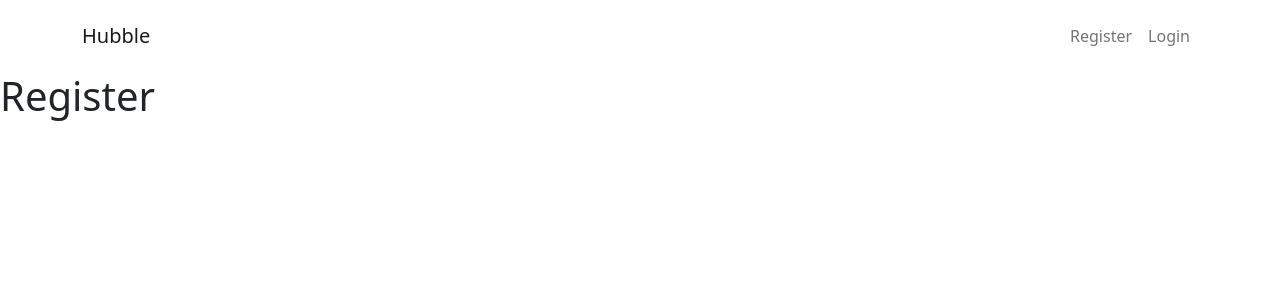
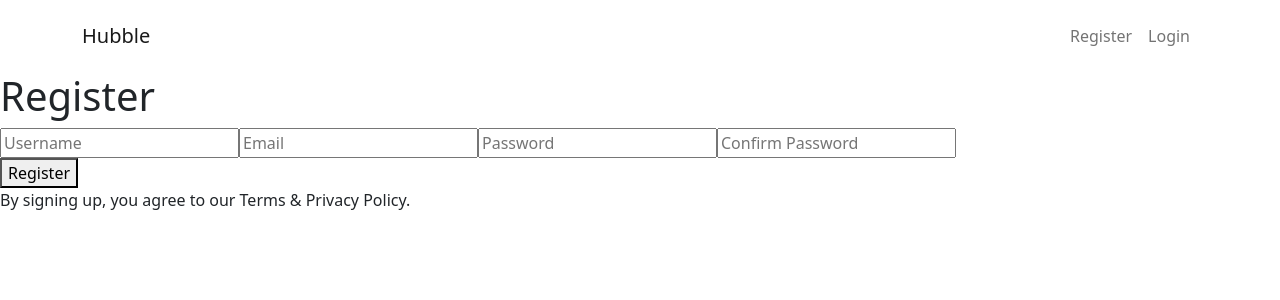
Before and after one commit to nattyhawkins/hubl, a React (Create React App) app in the folder client/: page /register in a window 1280 px wide. Shown: the top 300 px of the page. Built offline with nearby package versions, Linux system fonts and the light colour scheme; the HTML template or start-up script is replaced by a standard one.

Commit message:
searchbar complete

```diff
--- /dev/null
+++ b/client/src/components/common/SearchBar.js
@@ -0,0 +1,38 @@
+import { useEffect, useState } from 'react'
+
+
+const SearchBar = ({ groups, setSearchedGroups }) => {
+
+  const [searchInput, setSearchInput] = useState({
+    search: '',
+  })
+
+  useEffect(() => {
+    const regex = new RegExp(searchInput.search, 'i')
+    const searchedArray = groups.filter(group => {
+      return regex.test(group.name)
+    })
+    setSearchedGroups(searchedArray)
+  }, [searchInput, groups, setSearchedGroups])
+
+  const handleChange = (e) => {
+    setSearchInput({ ...searchInput, [e.target.name]: e.target.value })
+  }
+
+  return (
+    <>
+      <div className='search-function'>
+        <input onChange={handleChange}
+          type='text'
+          placeholder='search group name here'
+          name='search'
+          value={searchInput.search} />
+      </div>
+    </>
+  )
+
+
+}
+
+
+export default SearchBar
--- a/client/src/components/pages/Home.js
+++ b/client/src/components/pages/Home.js
@@ -7,23 +7,25 @@ import Row from 'react-bootstrap/row'
 import Col from 'react-bootstrap/Col'
 import Card from 'react-bootstrap/Card'
 
-
+import SearchBar from '../common/SearchBar'
 
 
 const GroupIndex = () => {
 
 
   const [groups, setGroups] = useState([])
-  const [errors, setErrors] = useState([])
+  const [searchedGroups, setSearchedGroups] = useState([])
+  const [errors, setErrors] = useState(false)
 
   useEffect(() => {
     const getData = async () => {
       try {
         const { data } = await axios.get('/api/groups')
         setGroups(data)
+        setSearchedGroups(data)
         console.log('group index data =>', data)
       } catch (err) {
-        console.log(err)
+        console.log(err.message)
         setErrors(true)
       }
     }
@@ -36,14 +38,18 @@ const GroupIndex = () => {
   return (
     <main className='group-index'>
       <Container className='groups-container'>
+        <SearchBar groups={groups}
+          setSearchedGroups={setSearchedGroups}
+          searchedGroups={searchedGroups} />
+        {searchedGroups.length ?
           <Row>
-          {groups.map(group => {
+            {searchedGroups.map(group => {
               const { name, _id, bio } = group
               return (
-              <Col key={_id} sm='6' md='3' className='group-card mb-4 text-decoration-none'>
-                <Card className='text-decoration-none'>
-                  <Link className='text-decoration-none' to={`${_id}`}>
-                    <h2 className='text-decoration-none'>{name}</h2>
+                <Col key={_id} sm='6' md='3' className='group-card'>
+                  <Card>
+                    <Link to={`${_id}`}>
+                      <h2>{name}</h2>
                     </Link>
                     <div className='card-image'></div>
                     <Card.Body>
@@ -54,6 +60,9 @@ const GroupIndex = () => {
               )
             })}
           </Row>
+          :
+          errors ? <p>something went wrong...</p> : <p>loading...</p>
+        }
       </Container>
       <h1>group index</h1>
     </main>
--- a/client/src/components/pages/Login.js
+++ b/client/src/components/pages/Login.js
@@ -1,8 +1,16 @@
 const Login = () => {
   return (
-    <main className='login'>
-      <h1> Login</h1>
-    </main>
+    <>
+      <div className='login form-container'>
+        <h1>Welcome Back!</h1>
+        <div className=' flex-center'></div>
+        <form className='form' action='#' method='post'>
+          <input type='email' placeholder='Username' required />
+          <input type='password' placeholder='Password' required />
+        </form>
+        <button id='signup-btn'>Log in</button>
+      </div>
+    </>
   )
 }
 export default Login
--- a/client/src/components/pages/Register.js
+++ b/client/src/components/pages/Register.js
@@ -1,8 +1,40 @@
+import { useEffect, useState } from 'react'
+
 const Register = () => {
+
+
+  const [user, setUser] = useState('')
+  const [password, setPassword] = useState('')
+  const [errors, setErrors] = useState(false)
+
+
+
+
+
+
+
+
+
+
+
+
+
   return (
-    <main className='register'>
-      <h1> Register</h1>
-    </main>
+    <>
+      <div className='register form-container'>
+        <h1>Register</h1>
+        <form className='form' action="#" method="post">
+          <input type="email" placeholder="Username" required />
+          <input type="text" placeholder="Email" required />
+          <input type="password" placeholder="Password" required />
+          <input type="password" placeholder="Confirm Password" required />
+        </form>
+        <button id="signup-btn">Register</button>
+        <div className='text'>
+          <p><span>By signing up, you agree to our</span> Terms &amp; Privacy Policy.</p>
+        </div>
+      </div>
+    </>
   )
 }
 export default Register
--- a/client/src/styles/main.scss
+++ b/client/src/styles/main.scss
@@ -1,33 +1,37 @@
 * {
   box-sizing: border-box;
 }
-body{
+
+body {
   min-height: 100vh;
   background-color: lightgrey;
-//   font-family: 'Trebuchet MS', 'Lucida Sans Unicode', 'Lucida Grande', 'Lucida Sans', Arial, sans-serif;
-//   display: flex;
-//   justify-content: center;
+  font-family: 'Trebuchet MS', 'Lucida Sans Unicode', 'Lucida Grande', 'Lucida Sans', Arial, sans-serif;
 }
 
-.bannerContainer, .navbarContainer{
+.bannerContainer,
+.navbarContainer {
   max-width: calc(100% - 100px);
   margin: 0 auto;
 }
-.theNavbar{
+
+.theNavbar {
   position: sticky;
   top: 0;
   z-index: 1100;
   background-color: lightblue;
 }
+
 .navbarContainer {
   background-color: lightblue;
   display: flex;
   justify-content: space-between;
   align-items: baseline;
-  .logo{
+
+  .logo {
     font-size: 50px;
   }
-  a{
+
+  a {
     margin: 0 5px;
   }
 }
@@ -65,17 +69,19 @@ body{
 }
 
 // reusable for any main page
-.mainContainer{
+.mainContainer {
   max-width: 1000px;
   margin: 0 auto;
   border: 1px solid grey;
   padding: 0 10px 10px 10px;
-  .card{
+
+  .card {
     background-color: lightblue;
     padding: 5px;
     margin-top: 10px;
   }
-  .card-title{
+
+  .card-title {
     font-size: 1.2em;
     font-weight: 900;
   }
@@ -83,34 +89,39 @@ body{
 
 
 //Single Group Page
-.banner{
+.banner {
   background-color: pink;
   padding: 10px 0;
+
   .bannerContainer {
 
-    .title{
+    .title {
       max-width: 80%;
-      h1{
+
+      h1 {
         font-size: 2em;
         margin: 0;
       }
     }
+
     // .bio p{
     //   margin-bottom: 0;
     // }
   }
 }
 
-@media (min-width: 600px){
-  .bannerContainer{
+@media (min-width: 600px) {
+  .bannerContainer {
     display: flex;
     justify-content: space-between;
     align-items: flex-end;
     height: 200px;
-    .title{
+
+    .title {
       font-size: 1.8em;
     }
-    .bio{
+
+    .bio {
       max-width: 300px;
       align-self: flex-start;
       background-color: white;
@@ -120,3 +131,54 @@ body{
     }
   }
 }
+
+
+
+// login and register pages
+
+.login .register {
+  display: flex;
+  align-items: center;
+  flex-direction: column;
+  background-color: white;
+  min-width: 350px;
+  margin-top: 12px;
+  font-weight: 600;
+  padding: 10px 0 10px 0;
+  border: 2px solid black;
+}
+
+.form-container {
+  display: flex;
+  align-items: center;
+  flex-direction: column;
+  margin: 50px;
+}
+
+.form {
+  display: flex;
+  flex-direction: column;
+  width: 240px;
+}
+
+input {
+  border: 1px solid rgba($color: #000000, $alpha: 0.6);
+  border-radius: 5px;
+  padding: 10px;
+  margin: 3px 0 3px 0;
+}
+
+button {
+  background-color: #3897f0;
+  border: none;
+  color: white;
+  padding: 6px;
+  text-align: center;
+  text-decoration: none;
+  display: inline-block;
+  font-size: 15px;
+  border-radius: 4px;
+  width: 240px;
+  margin: 12px 0 25px 0;
+  font-weight: 900;
+}
```
Lines whose indentation alone changed are shown as unchanged.
